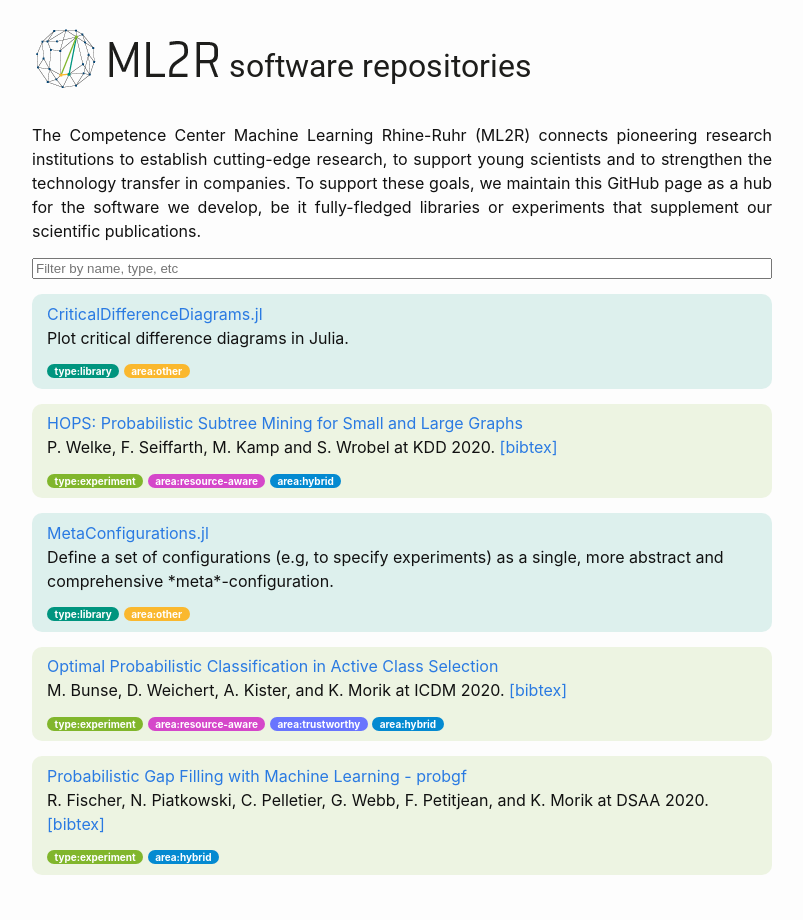
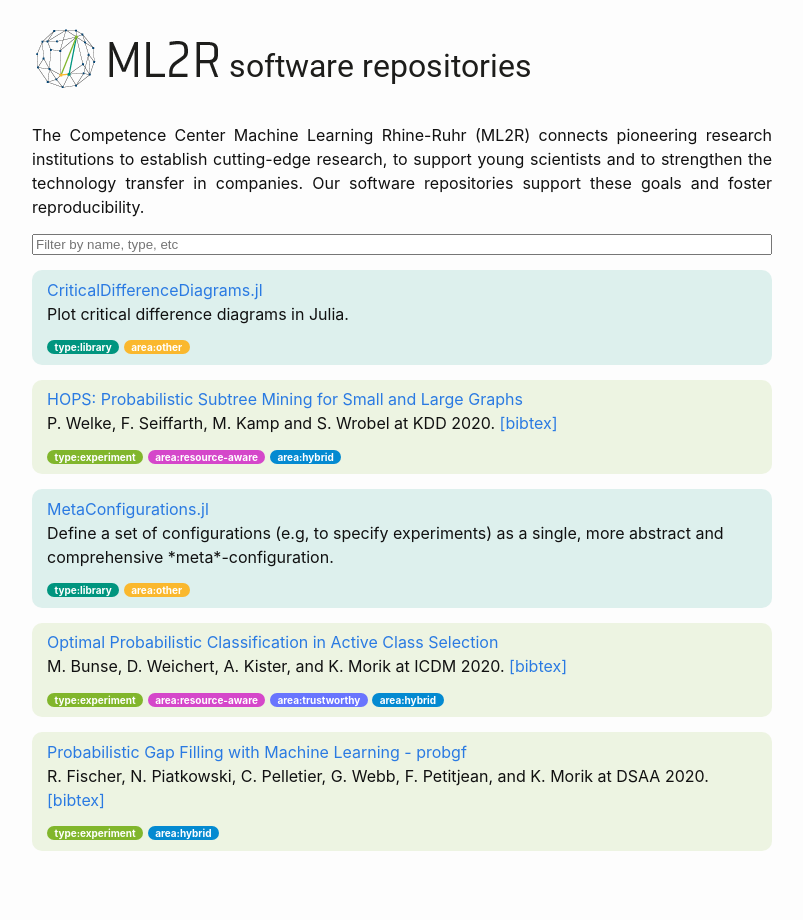
Before and after one commit to ML2R-center/ML2R-center.github.io, a Jekyll site: the page built from index.md, in a window 1280 px wide. Shown: the whole page, without its empty margins (238-1041 px from the left). Built offline with Jekyll 4.4.1, drawn with Linux system fonts in a browser that asks for light colours; our own code applies the rules of GitHub Pages for plain Markdown files.

Commit message:
More consise intro text

```diff
--- a/index.md
+++ b/index.md
@@ -1 +1 @@
-The Competence Center Machine Learning Rhine-Ruhr (ML2R) connects pioneering research institutions to establish cutting-edge research, to support young scientists and to strengthen the technology transfer in companies. To support these goals, we maintain this GitHub page as a hub for the software we develop, be it fully-fledged libraries or experiments that supplement our scientific publications.
+The Competence Center Machine Learning Rhine-Ruhr (ML2R) connects pioneering research institutions to establish cutting-edge research, to support young scientists and to strengthen the technology transfer in companies. Our software repositories support these goals and foster reproducibility.
```
